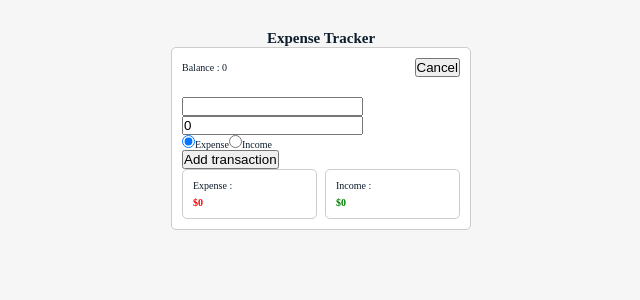
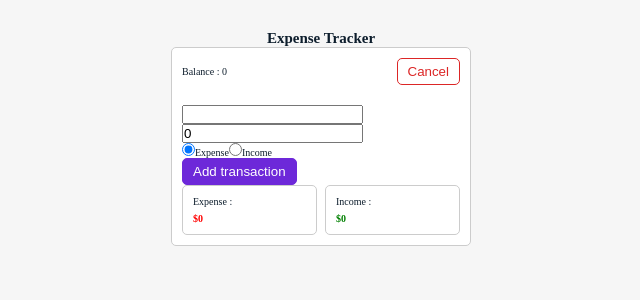
Before and after one commit to sepidehbiglarizadeh/Expense-tracker, a React (Create React App) app: page / in a window 1280 px wide. Both pictures are taken after a click on the button "Add". Shown: the top 300 px of the page, without its empty margins (319-959 px from the left). Built offline with nearby package versions, Linux system fonts and the light colour scheme.

Commit message:
dynamic style added to button

```diff
--- a/src/App.css
+++ b/src/App.css
@@ -49,3 +49,24 @@
     font-weight: bold;
     color: green;
 }
+
+.btn{
+    outline: none;
+    padding: 0.5rem 1rem;
+    background-color: #EDE9FE;
+    color: #6d28D9;
+    border-radius: 5px;
+    border: 1px solid #6d28D9;
+    cursor: pointer;
+}
+
+.btn--primary{
+    color: #fff;
+    background-color: #6d28D9;
+}
+
+.cancel{
+    background-color: #fff;
+    color: #DC2626;
+    border: 1px solid #DC2626;
+}
--- a/src/components/OverrViewComponent/OverViewComponent.js
+++ b/src/components/OverrViewComponent/OverViewComponent.js
@@ -8,7 +8,7 @@ const OverViewComponent = ({income,expense,addTransaction}) => {
     <>
       <div className="topSection">
         <p>Balance : {income - expense}</p>
-        <button onClick={()=>setIsShow((prevState)=> !prevState)}>
+        <button onClick={()=>setIsShow((prevState)=> !prevState)} className={`btn ${isShow && "cancel"}`}>
             {isShow ? "Cancel" : "Add"}
         </button>
       </div>
--- a/src/components/TransActionForm/TransActionForm.js
+++ b/src/components/TransActionForm/TransActionForm.js
@@ -26,7 +26,7 @@ const TransActionForm = ({addTransaction}) => {
         <input type="radio" value="income" name="type" onChange={changeHandler} checked={formValues.type==="income"}/>
         <label>Income</label>
       </div>
-      <button type="submit">Add transaction</button>
+      <button type="submit" className="btn btn--primary">Add transaction</button>
     </form>
   );
 };
```
